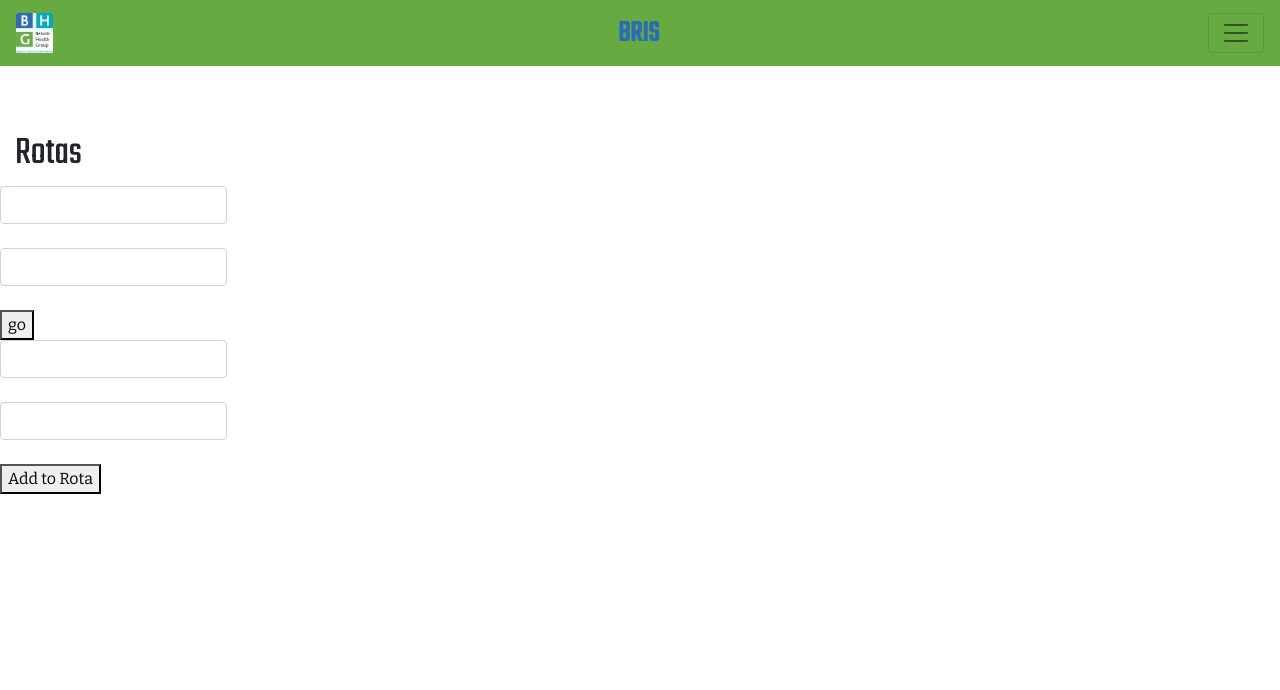
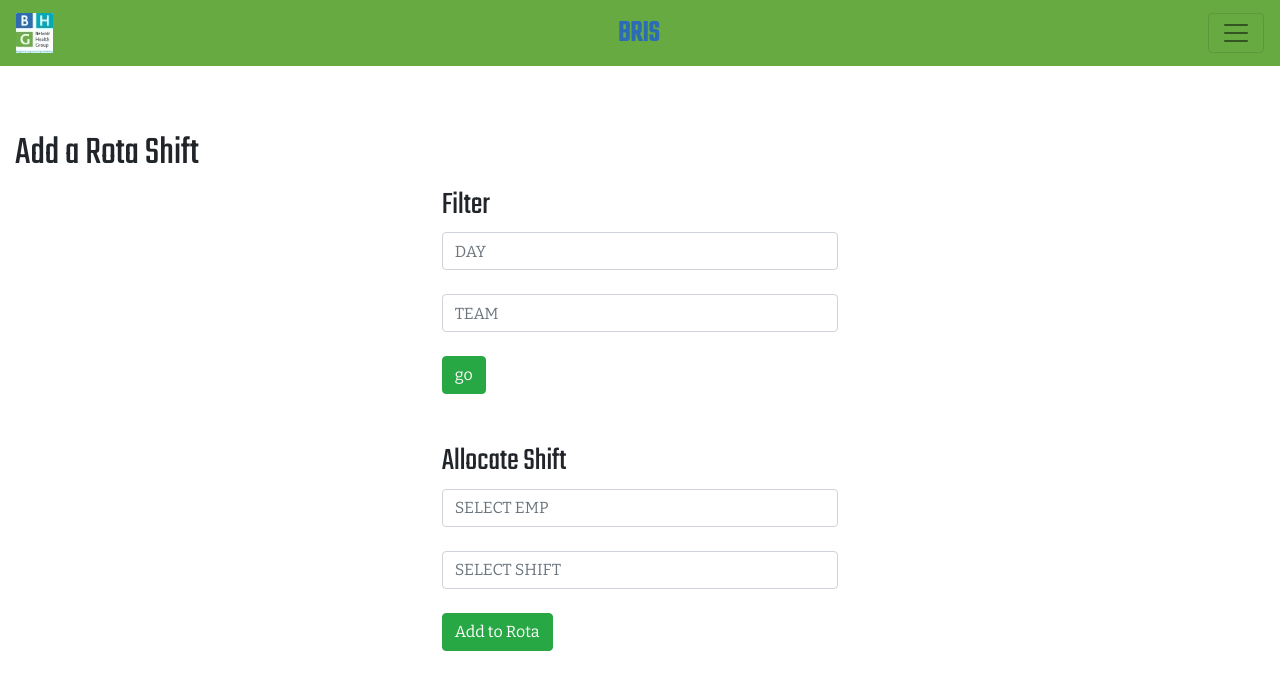
Before and after one commit to tidders2000/bris, a Django app: page /rota/rota/ in a window 1280 px wide. Shown: the top 690 px of the page. Run offline with Django 3.2, Linux system fonts and the light colour scheme; data comes from the database, SQL or seed files in the repository; some libraries are stand-ins or nearby versions.

Commit message:
formatted rota add

```diff
--- a/rota/templates/rota.html
+++ b/rota/templates/rota.html
@@ -1,12 +1,14 @@
 {% extends 'base.html' %} {% block page_title %}Rotas{% endblock %} {% block page_heading %}Home{% endblock %}
   {% block content %}
 
-  <h1>Rotas</h1>
+  <h1>Add a Rota Shift</h1>
 
 <div class="row">
+    <div class="col-sm-12 col-md-4 offset-md-4">
+  <h2>Filter</h2>
 
   <form  method="GET" id="filter" action="" enctype="multipart/form-data">
-         <input type="text" class="form-control"list="list" name="day"/>
+         <input type="text" class="form-control"list="list" name="day" class='input_filter'  placeholder="DAY"/>
           <datalist id="list">
          {% for day in days %}
          <option  value="{{ day.day }}">
@@ -14,21 +16,25 @@
          {% endfor %}
       </datalist><br>
 
-         <input type="text" class="form-control"list="list2" name="team"/>
+         <input type="text" class="form-control"list="list2" name="team" class='input_filter' placeholder="TEAM"/>
           <datalist id="list2">
          {% for team in teams %}
          <option  value="{{ team.team }}">
 
          {% endfor %}
       </datalist><br>
-      <button type='submit'>go</button>
+      <button type='submit' class="btn btn-success">go</button>
   </form>
 
+   </div>
  </div>
-
+ <br>
+ <br>
  <div class="row">
-     <form  method="POST" id="rota_add" action="" enctype="multipart/form-data">
-          <input type="text" class="form-control"list="list3" name="username"/>
+      <div class="col-sm-12 col-md-4 offset-md-4">
+          <h2>Allocate Shift</h2>
+     <form  method="POST" id="rota_add" action="" enctype="multipart/form-data" >
+          <input type="text" class="form-control" list="list3" name="username" placeholder="SELECT EMP"/>
           <datalist id="list3">
          {% for staff in staffs %}
          <option  value="{{ staff.username}}">
@@ -36,7 +42,7 @@
          {% endfor %}
       </datalist><br>
 
-      <input type="text" class="form-control"list="list4" name="shift" />
+      <input type="text" class="form-control"list="list4" name="shift" placeholder="SELECT SHIFT" />
           <datalist id="list4">
 
          {% for select in selection %}
@@ -45,9 +51,9 @@
          {% endfor %}
       </datalist><br>
          {% csrf_token %}
-      <button type='submit'>Add to Rota</button>
+      <button type='submit' class="btn btn-success">Add to Rota</button>
          </form>
-
+     </div>
  </div>
 
 
--- a/static/css/custom.css
+++ b/static/css/custom.css
@@ -7,6 +7,8 @@ body{
 h1, h2, h3,h4, h5{
     font-family: 'Teko', sans-serif;
 }
+
+
 
 /*............................General..............................*/
 table{
@@ -63,3 +65,5 @@ nav{
   padding-top: 70px;
 
 }
+
+/*............................Add Rota..............................*/
```
